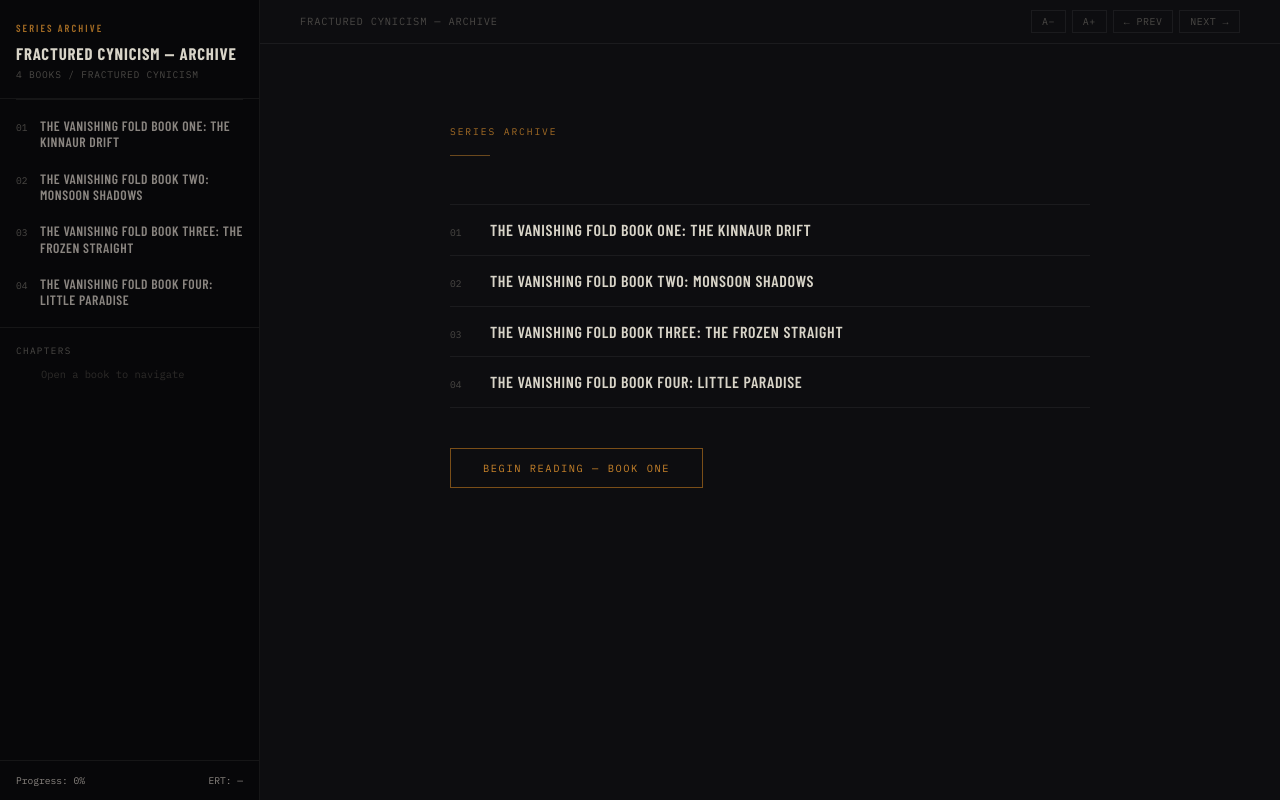
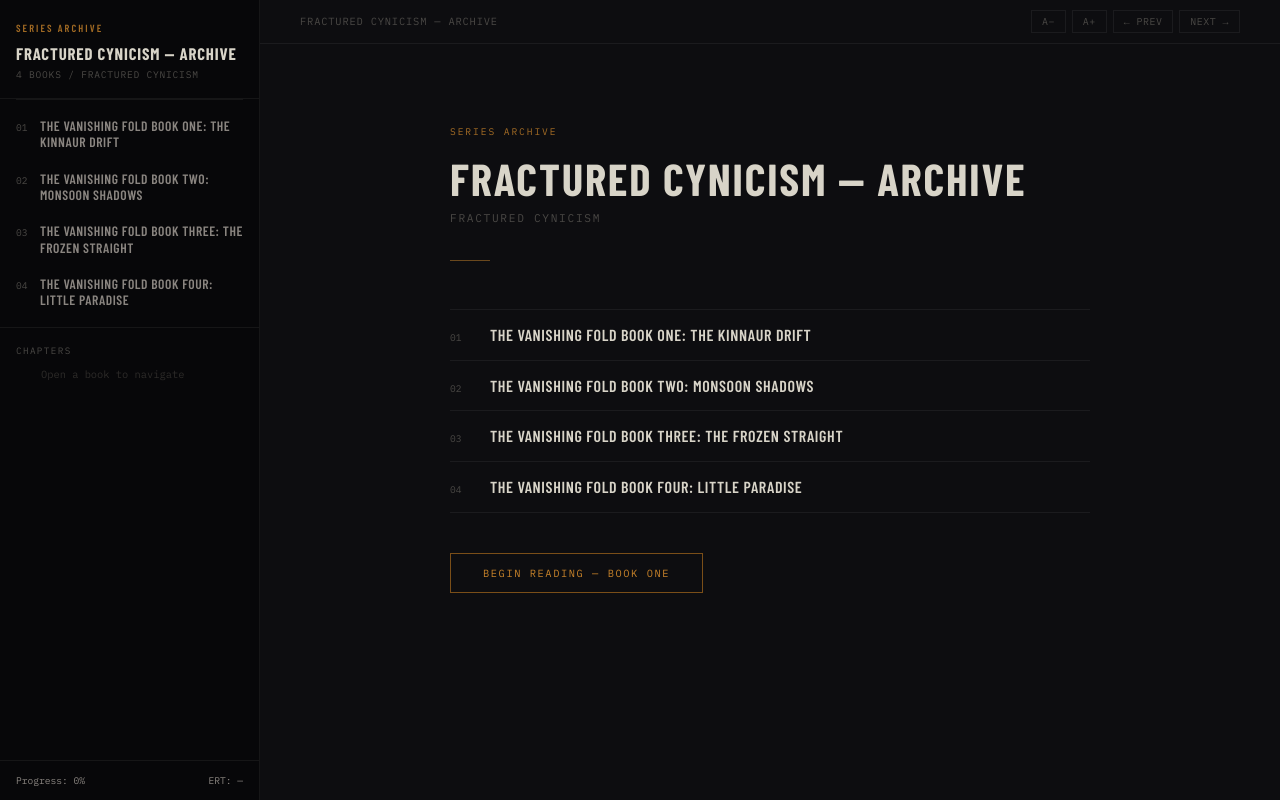
Before and after one commit to fracturedcynicism/The-Vanishing-Fold-Series, a plain HTML site: page index.html in a window 1280 px wide. Drawn offline with nearby package versions, Linux system fonts and the light colour scheme; a web font is replaced by a local one.

Commit message:
Update welcome screen structure in index.html

```diff
--- a/index.html
+++ b/index.html
@@ -80,8 +80,8 @@
     <!-- Welcome screen -->
     <div id="welcome-screen" style="display:none;">
       <div class="welcome-eyebrow" id="welcome-eyebrow"></div>
-      <div class="The Vanishing Fold Series" id="The Vanishing Fold Series"></div>
-      <div class="by Fractured Cynicism" id="by Fractured Cynicism"></div>
+      <div class="welcome-title" id="welcome-title"></div>
+      <div class="welcome-tagline" id="welcome-tagline"></div>
       <div class="welcome-divider"></div>
       <div class="welcome-synopsis" id="welcome-synopsis"></div>
       <div class="welcome-series-grid" id="welcome-series-grid"></div>
```
